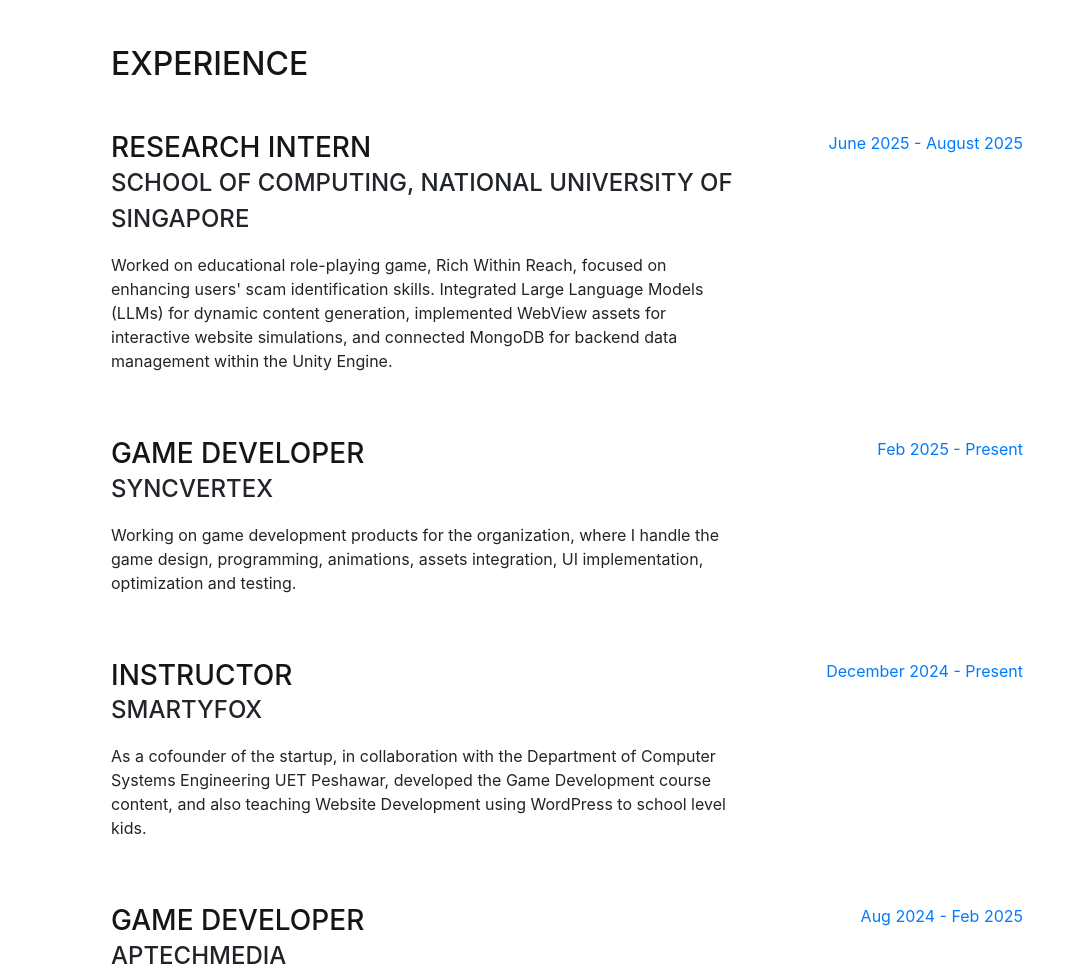
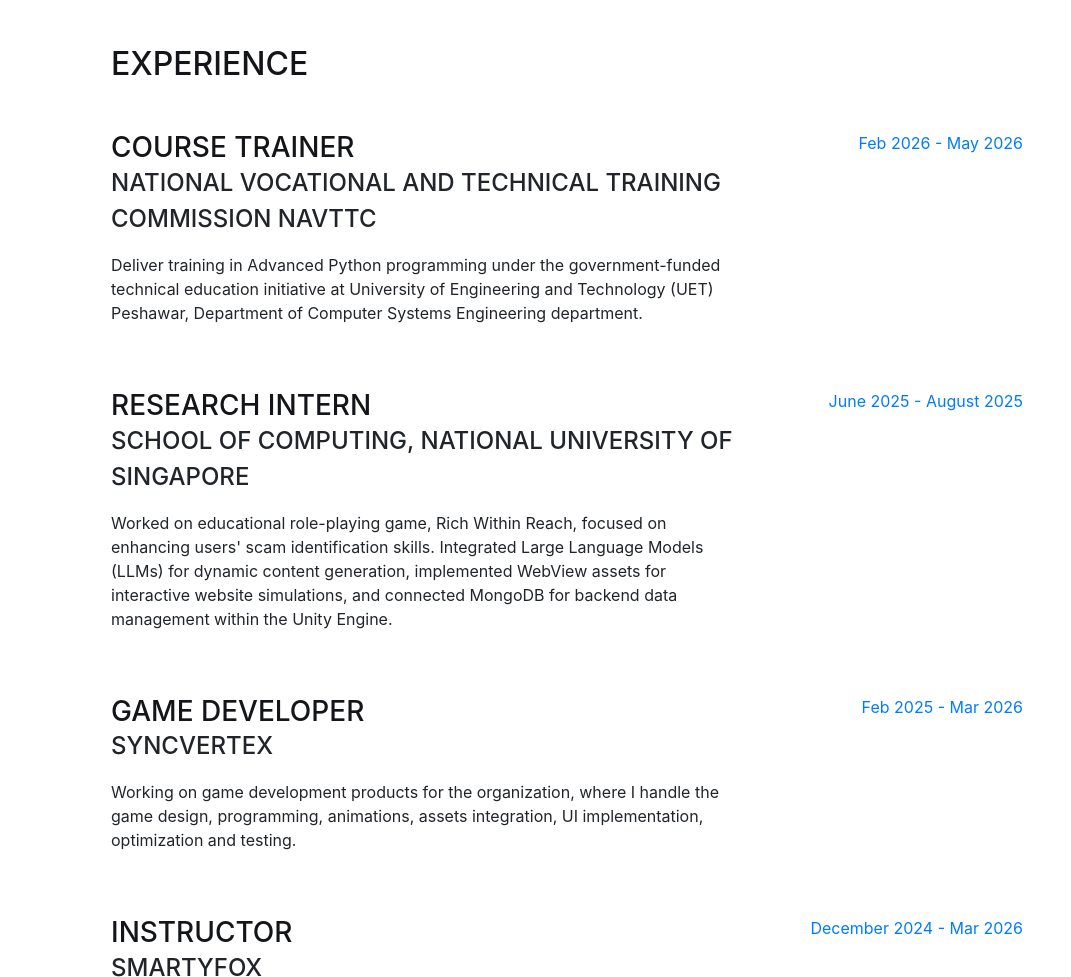
Before and after one commit to Mosaddiq-Billah/MosaddiqBillah, a website with bundled scripts: page index.html in a window 1280 px wide. Shown: the part 804-1781 px from the top of the page, without its empty margins (209-1280 px from the left). Built offline with nearby package versions, Linux system fonts and the light colour scheme; a web font is replaced by a local one.

Commit message:
changes in experience

```diff
--- a/index.html
+++ b/index.html
@@ -131,6 +131,17 @@
       <div class="w-100">
         <h2 class="mb-5">Experience</h2>
 
+      <div class="resume-item d-flex flex-column flex-md-row justify-content-between mb-5">
+          <div class="resume-content">
+            <h3 class="mb-0">Course Trainer</h3>
+            <div class="subheading mb-3">National Vocational and Technical Training Commission NAVTTC</div>
+            <p> Deliver training in Advanced Python programming under the government-funded technical education initiative at University of Engineering and Technology (UET) Peshawar, Department of Computer Systems Engineering department.</p>
+          </div>
+          <div class="resume-date text-md-right">
+            <span class="text-primary">Feb 2026 - May 2026</span>
+          </div>
+        </div>
+
         <div class="resume-item d-flex flex-column flex-md-row justify-content-between mb-5">
           <div class="resume-content">
             <h3 class="mb-0">Research Intern</h3>
@@ -149,7 +160,7 @@
             <p> Working on game development products for the organization, where I handle the game design, programming, animations, assets integration, UI implementation, optimization and testing.</p>
           </div>
           <div class="resume-date text-md-right">
-            <span class="text-primary">Feb 2025 - Present</span>
+            <span class="text-primary">Feb 2025 - Mar 2026</span>
           </div>
         </div>
 
@@ -160,7 +171,7 @@
             <p> As a cofounder of the startup, in collaboration with the Department of Computer Systems Engineering UET Peshawar, developed the Game Development course content, and also teaching Website Development using WordPress to school level kids.</p>
           </div>
           <div class="resume-date text-md-right">
-            <span class="text-primary">December 2024 - Present</span>
+            <span class="text-primary">December 2024 - Mar 2026</span>
           </div>
         </div>
 
```
